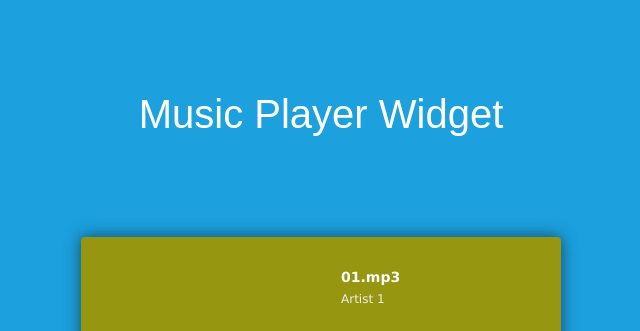
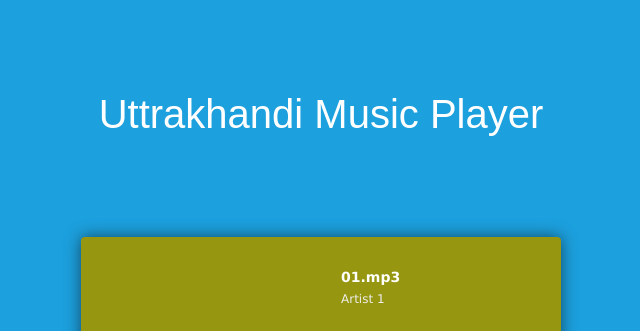
Before and after one commit to arpitsingh9191/musicplayer, a plain HTML site: page index.html in a window 1280 px wide. Shown: the top 331 px of the page, without its empty margins (319-959 px from the left). Drawn offline with Linux system fonts and the light colour scheme; files that its build step writes are made by us from their sources; files whose address does not match are found by name; a web font is replaced by a local one.

Commit message:
Update index.html

```diff
--- a/index.html
+++ b/index.html
@@ -1,20 +1,10 @@
-
-<!--
-Author: W3layouts
-Author URL: http://w3layouts.com
-License: Creative Commons Attribution 3.0 Unported
-License URL: http://creativecommons.org/licenses/by/3.0/
--->
 <!DOCTYPE html>
 <html>
 <head>
-<title>Music Player Widget Flat Responsive Widget Template :: w3layouts</title>
-<!-- for-mobile-apps -->
+<title>UTTRAKHANDI MUSIC STREAM PLAYER:: w3layouts</title>
 <meta http-equiv="Content-Type" content="text/html; charset=utf-8" />
 <meta name="viewport" content="width=device-width, initial-scale=1, maximum-scale=1">
 <meta http-equiv="Content-Type" content="text/html; charset=utf-8" />
-<meta name="keywords" content="Music Player Widget Responsive, Login form web template, Sign up Web Templates, Flat Web Templates, Login signup Responsive web template, Smartphone Compatible web template, free webdesigns for Nokia, Samsung, LG, SonyEricsson, Motorola web design" />
-<!-- //for-mobile-apps -->
 <link href='//fonts.googleapis.com/css?family=Lato:400,100,100italic,300italic,300,400italic,700,700italic,900,900italic' rel='stylesheet' type='text/css'>
 <link href='//fonts.googleapis.com/css?family=Viga' rel='stylesheet' type='text/css'>
 <!--  player js -->
@@ -26,7 +16,7 @@ License URL: http://creativecommons.org/licenses/by/3.0/
 </head>
 <body>
 <div class="main">
-	<h1>Music Player Widget</h1>
+	<h1>Uttrakhandi music player</h1>
 		<div class="content">
 
 			<div class="player">
```
